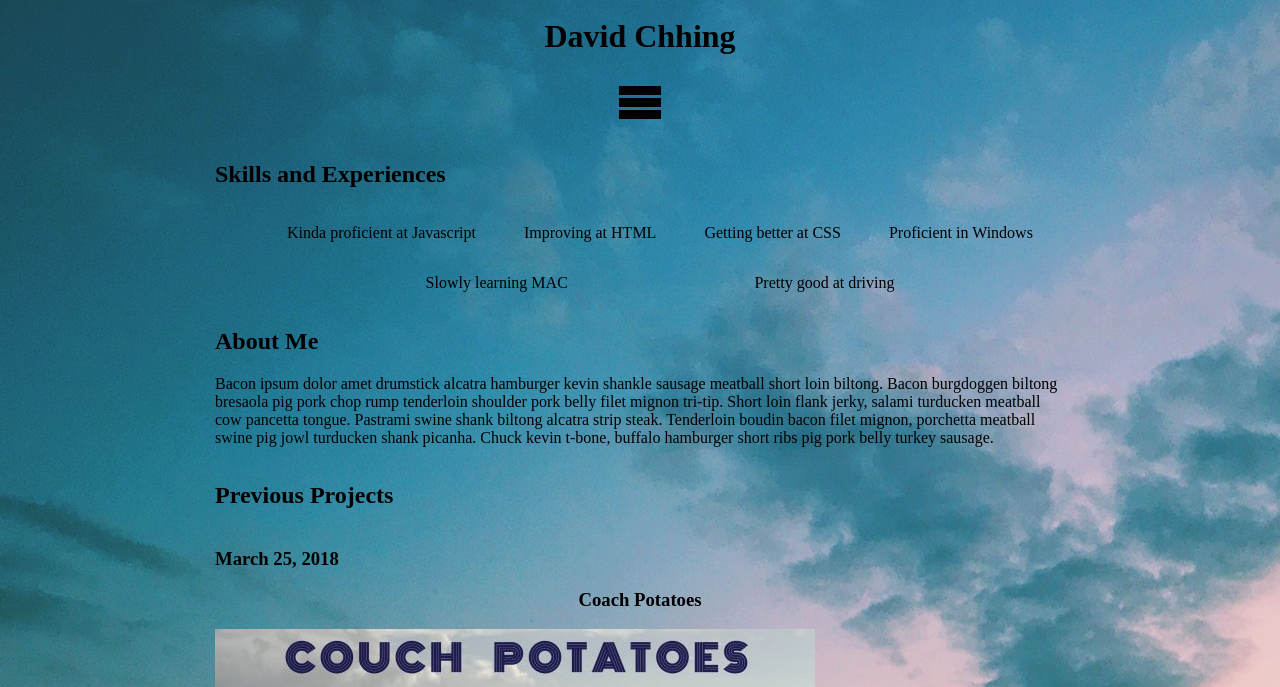
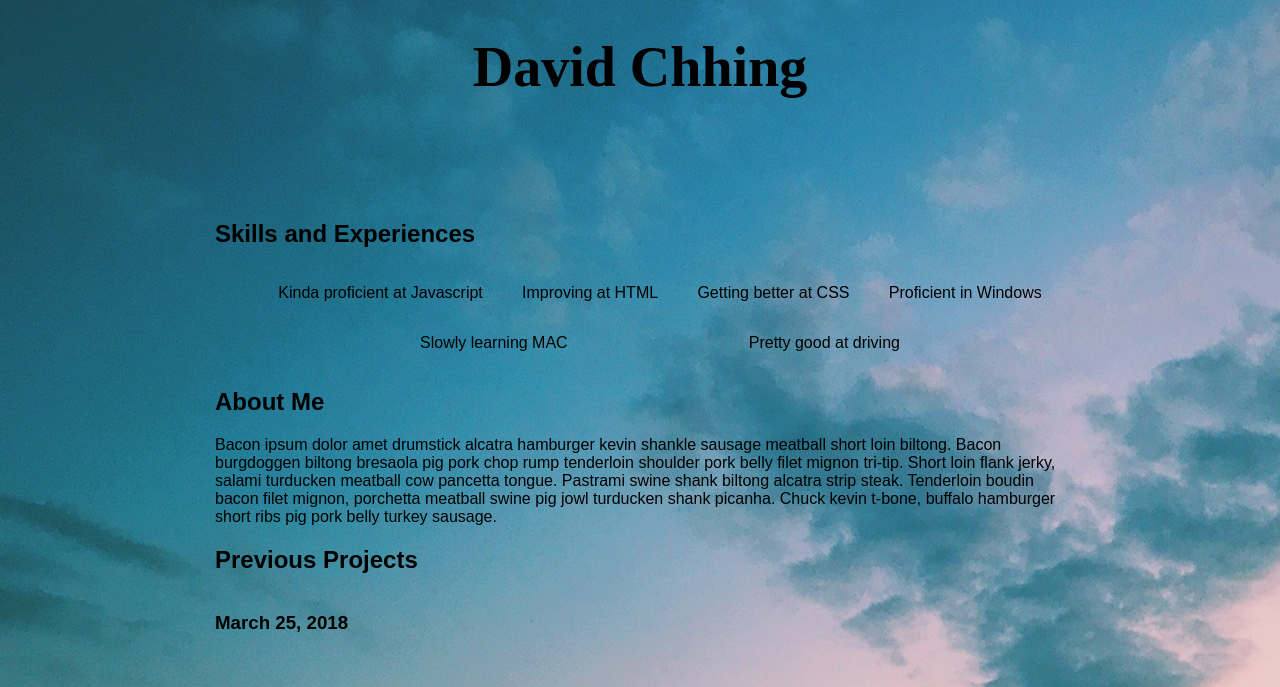
Before and after one commit to DavidChhing/BCP2-portfolio, a plain HTML site: page index.html in a window 1280 px wide. Shown: the part 59-746 px from the top of the page. Drawn offline with nearby package versions, Linux system fonts and the light colour scheme; files whose address does not match are found by name.

Commit message:
commiting changes before starting portfolio 3

```diff
--- a/CSS/base.css
+++ b/CSS/base.css
@@ -1,12 +1,15 @@
 body {
     background: url(../Images/pexels-photo-978340.jpeg);
+    font-family: 'Muli', sans-serif;
 }
 h1 {
-    text-align:center;
+    text-align: center;
+    font-family: 'Trirong', serif;
+    font-size: 3.5em;
 }
-/* h2 {
-    text-align: left;
-} */
+h2 {
+    font-family: 'Merriweather Sans', sans-serif;
+}
 ul li {
     display:inline;
     margin: 1em;
--- a/CSS/mobile.css
+++ b/CSS/mobile.css
@@ -1,7 +1,7 @@
 @media screen and (min-width: 450px) {
-  .icon-menu, input {
+  /* .icon-menu, input {
     display: none;
-  }
+  }  */
   #main-wrapper {
     max-width: 850px;
     margin: 0 auto;
@@ -14,3 +14,16 @@
     justify-content: center;
     width: 100%;
 }
+
+@media screen and (min-width: 450px) {
+     .icon-menu {
+        visibility: hidden;
+        /* display: none; */
+    }
+    #main-menu a {
+        /* text-align: center; */
+        color: red;
+    }
+}
+
+/* <label class="icon-menu" for="menu-toggle"></label> */
--- a/JS/main.js
+++ b/JS/main.js
@@ -2,10 +2,10 @@
 
 var projects = [];
 
-function Projects(rawDataObject) {
-    this.completeDate = rawDataObject.completeDate;
-    this.projectName = rawDataObject.projectName;
-    this.body = rawDataObject.body;
+function Projects(rawProjectDataObject) {
+    this.completeDate = rawProjectDataObject.completeDate;
+    this.projectName = rawProjectDataObject.projectName;
+    this.body = rawProjectDataObject.body;
 }
 
 Projects.prototype.toHtml = function() {
@@ -20,7 +20,7 @@ Projects.prototype.toHtml = function() {
     return $createNewProject;
 };
 
-rawData.forEach(function(projectObject) {
+rawProjectData.forEach(function(projectObject) {
     projects.push(new Projects(projectObject));
 });
 
@@ -30,28 +30,24 @@ projects.forEach(function(displayProjectsToHTML){
 
 
 
+// menuItems.forEach(function(menuObject) {
+//     projects.push(new Projects(menuObject));
+// });
 
+// projects.forEach(function(displayProjectsToHTML){
+//     $('#nav-list').append(displayProjectsToHTML.toHtml());
+// });
 
-Date.daysBetween = function( date1, date2 ) {
-    //Get 1 day in milliseconds
-    var one_day=1000*60*60*24;
+// const renderProjectList = () => {
+//     var navigationList = $('project-list').data('key');
+//     let counter = navigationList => navigationList++;
+//     navigationList.innerHTML += '<a href="#" id="${projects[i].projectName}"></a>'
+// }
 
-    // Convert both dates to milliseconds
-    var date1_ms = date1.getTime();
-    var date2_ms = date2.getTime();
+// var projectView = {};
 
-    // Calculate the difference in milliseconds
-    var difference_ms = date2_ms - date1_ms;
-
-    // Convert back to days and return
-    return Math.round(difference_ms/one_day);
-  }
-
-  //Set the two dates
-  var y2k  = new Date(2000, 0, 1);
-  var Jan1st2010 = new Date(y2k.getFullYear() + 10, y2k.getMonth(), y2k.getDate());
-  var today= new Date();
-
-  console.log( 'Days since '
-           + Jan1st2010.toLocaleDateString() + ': '
-           + Date.daysBetween(Jan1st2010, today));
+// $(document).ready(function() {
+//     $('#projects').children().hide();;
+//     projectView.handleClicks();
+//     renderProjectList();
+//   });
--- a/JS/projectInfo.js
+++ b/JS/projectInfo.js
@@ -1,6 +1,6 @@
 'use strict'
 
-var rawData = [
+var rawProjectData = [
     {
         completeDate: "March 25, 2018",
         projectName: "Coach Potatoes",
--- a/index.html
+++ b/index.html
@@ -28,9 +28,10 @@
     <h1 class="name">David Chhing</h1>
 
     <header>
-        <nav class="navhead">
+        <nav id="Main-nav">
             <label class="icon-menu" for="menu-toggle"></label>
             <input id="menu-toggle" type="checkbox">
+
                 <ul id="main-menu">
                     <li> <a href="" title="Home">Home</a> </li>
                     <li> <a href="" title="About">About </a> </li>
@@ -56,8 +57,10 @@
                 Bacon ipsum dolor amet drumstick alcatra hamburger kevin shankle sausage meatball short loin biltong. Bacon burgdoggen biltong bresaola pig pork chop rump tenderloin shoulder pork belly filet mignon tri-tip. Short loin flank jerky, salami turducken meatball cow pancetta tongue. Pastrami swine shank biltong alcatra strip steak. Tenderloin boudin bacon filet mignon, porchetta meatball swine pig jowl turducken shank picanha. Chuck kevin t-bone, buffalo hamburger short ribs pig pork belly turkey sausage.
             </p>
         </section>
+        <section id="project-list"></section>
+        <h2>Previous Projects</h2>
         <section id="previousProjects">
-            <h2>Previous Projects</h2>
+
         </section>
     </main>
 
```
